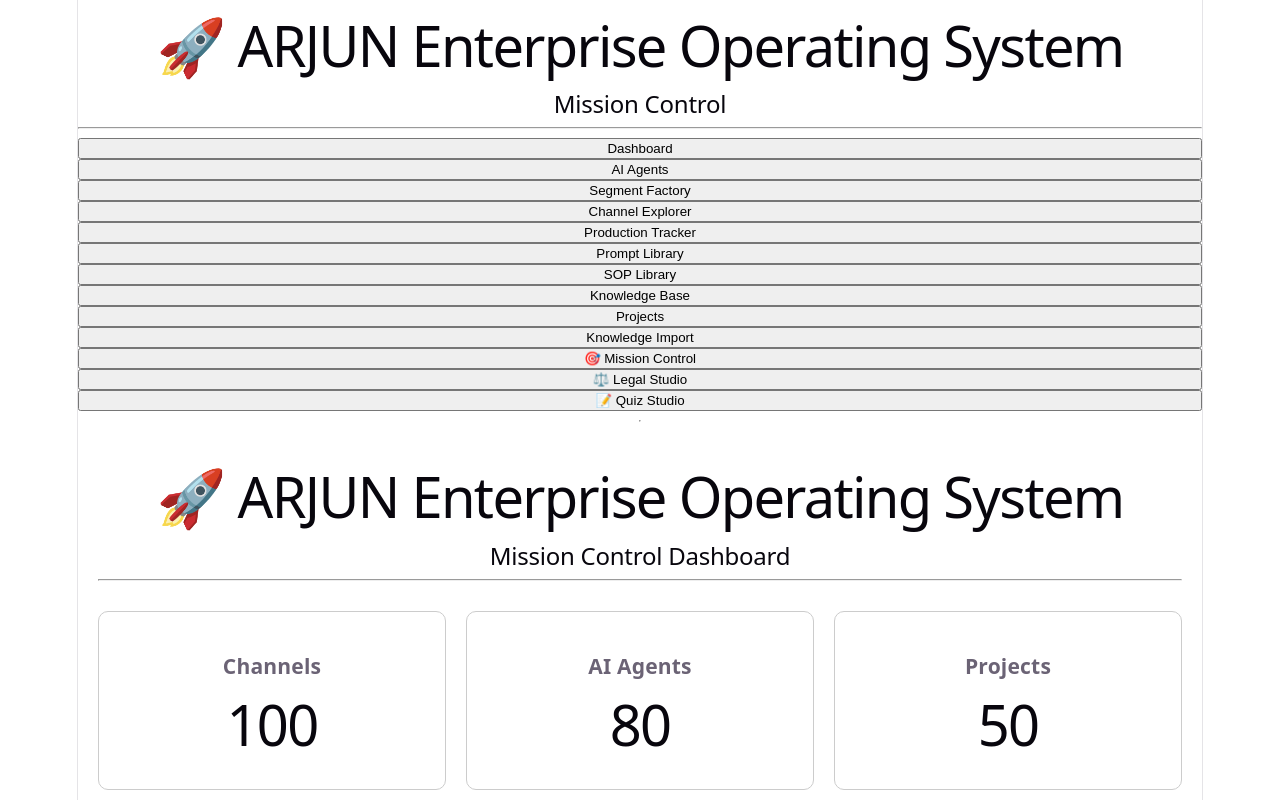
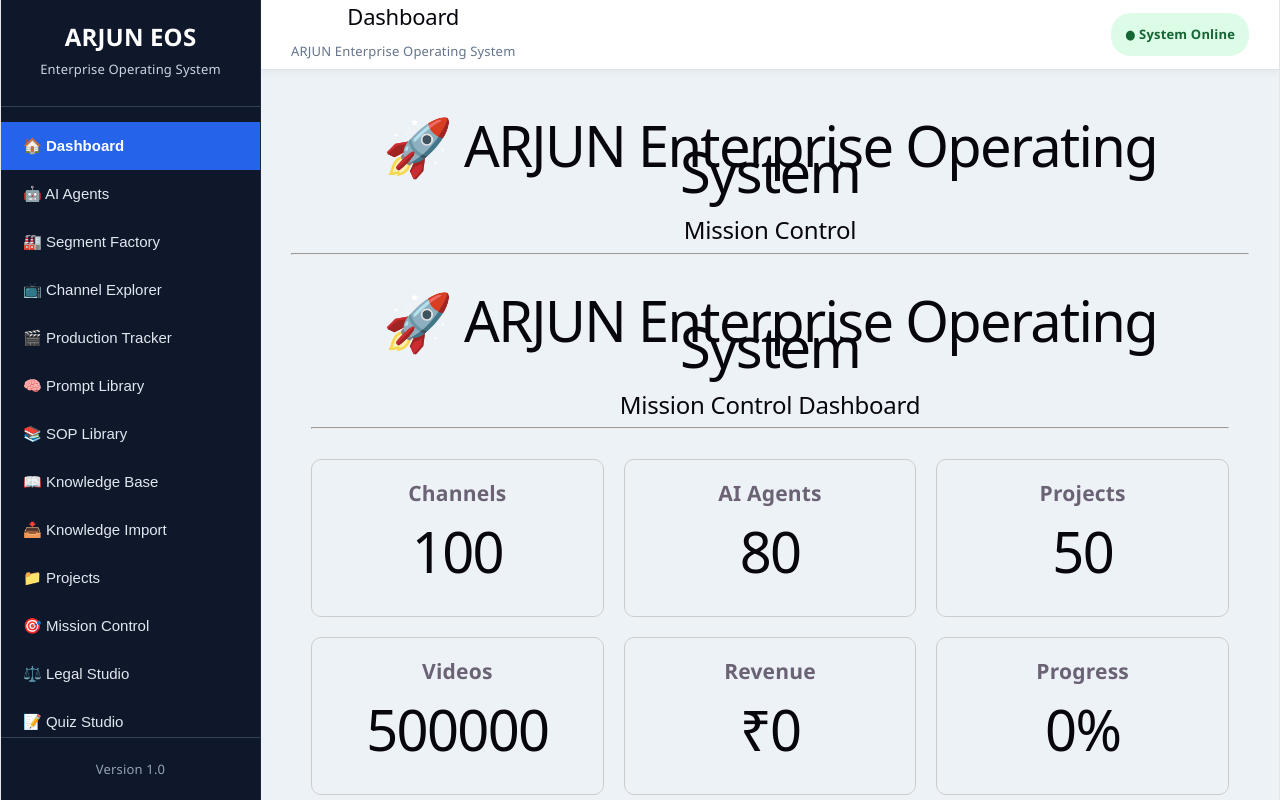
Before and after one commit to pankajnandlalsharma-afk/arjun-eos, a React (Vite) app: page / in a window 1280 px wide. Shown: the top 800 px of the page. Built offline with nearby package versions, Linux system fonts and the light colour scheme.

Commit message:
Sprint 1 - Enterprise Layout

```diff
--- a/src/App.jsx
+++ b/src/App.jsx
@@ -1,6 +1,7 @@
 import { useState } from "react";
 
 import Header from "./Header";
+import AppLayout from "./layouts/AppLayout";
 
 import Dashboard from "./components/Dashboard";
 import AIAgents from "./components/AIAgents";
@@ -16,97 +17,75 @@ import MissionControl from "./components/MissionControl";
 
 import LegalDocumentImportStudio from "./studio/LegalDocumentImportStudio";
 
-// Quiz Studio
 import QuizStudio from "./feature/quiz/components/QuizStudio";
 
 export default function App() {
 
     const [currentPage, setCurrentPage] = useState("dashboard");
 
+    const renderPage = () => {
+
+        switch (currentPage) {
+
+            case "dashboard":
+                return <Dashboard />;
+
+            case "aiagents":
+                return <AIAgents />;
+
+            case "segments":
+                return <SegmentFactory />;
+
+            case "channels":
+                return <ChannelExplorer />;
+
+            case "production":
+                return <ProductionTracker />;
+
+            case "prompts":
+                return <PromptLibrary />;
+
+            case "sop":
+                return <SOPLibrary />;
+
+            case "knowledge":
+                return <KnowledgeBase />;
+
+            case "knowledgeimport":
+                return <KnowledgeImport />;
+
+            case "projects":
+                return <Projects />;
+
+            case "mission":
+                return <MissionControl />;
+
+            case "legalstudio":
+                return <LegalDocumentImportStudio />;
+
+            case "quizstudio":
+                return <QuizStudio />;
+
+            default:
+                return <Dashboard />;
+
+        }
+
+    };
+
     return (
-        <>
+
+        <AppLayout
+            currentPage={currentPage}
+            setCurrentPage={setCurrentPage}
+        >
+
             <Header />
 
-            <button onClick={() => setCurrentPage("dashboard")}>
-                Dashboard
-            </button>
+            {renderPage()}
 
-            <button onClick={() => setCurrentPage("aiagents")}>
-                AI Agents
-            </button>
+        </AppLayout>
 
-            <button onClick={() => setCurrentPage("segments")}>
-                Segment Factory
-            </button>
-
-            <button onClick={() => setCurrentPage("channels")}>
-                Channel Explorer
-            </button>
-
-            <button onClick={() => setCurrentPage("production")}>
-                Production Tracker
-            </button>
-
-            <button onClick={() => setCurrentPage("prompts")}>
-                Prompt Library
-            </button>
-
-            <button onClick={() => setCurrentPage("sop")}>
-                SOP Library
-            </button>
-
-            <button onClick={() => setCurrentPage("knowledge")}>
-                Knowledge Base
-            </button>
-
-            <button onClick={() => setCurrentPage("projects")}>
-                Projects
-            </button>
-
-            <button onClick={() => setCurrentPage("knowledgeimport")}>
-                Knowledge Import
-            </button>
-
-            <button onClick={() => setCurrentPage("mission")}>
-                🎯 Mission Control
-            </button>
-
-            <button onClick={() => setCurrentPage("legalstudio")}>
-                ⚖️ Legal Studio
-            </button>
-
-            <button onClick={() => setCurrentPage("quizstudio")}>
-                📝 Quiz Studio
-            </button>
-
-            <hr />
-
-            {currentPage === "dashboard" && <Dashboard />}
-
-            {currentPage === "aiagents" && <AIAgents />}
-
-            {currentPage === "segments" && <SegmentFactory />}
-
-            {currentPage === "channels" && <ChannelExplorer />}
-
-            {currentPage === "production" && <ProductionTracker />}
-
-            {currentPage === "prompts" && <PromptLibrary />}
-
-            {currentPage === "sop" && <SOPLibrary />}
-
-            {currentPage === "knowledge" && <KnowledgeBase />}
-
-            {currentPage === "projects" && <Projects />}
-
-            {currentPage === "knowledgeimport" && <KnowledgeImport />}
-
-            {currentPage === "mission" && <MissionControl />}
-
-            {currentPage === "legalstudio" && <LegalDocumentImportStudio />}
-
-            {currentPage === "quizstudio" && <QuizStudio />}
-        </>
     );
 
 }
--- /dev/null
+++ b/src/layouts/AppLayout.jsx
@@ -0,0 +1,41 @@
+import React from "react";
+
+import "./layout.css";
+
+import Sidebar from "./Sidebar";
+import TopBar from "./TopBar";
+
+export default function AppLayout({
+    currentPage,
+    setCurrentPage,
+    children
+}) {
+
+    return (
+
+        <div className="enterprise-layout">
+
+            <Sidebar
+                currentPage={currentPage}
+                setCurrentPage={setCurrentPage}
+            />
+
+            <div className="main-content">
+
+                <TopBar
+                    currentPage={currentPage}
+                />
+
+                <main className="workspace">
+
+                    {children}
+
+                </main>
+
+            </div>
+
+        </div>
+
+    );
+
+}
--- /dev/null
+++ b/src/layouts/Sidebar.jsx
@@ -0,0 +1,71 @@
+import React from "react";
+
+const menu = [
+    { id: "dashboard", title: "🏠 Dashboard" },
+    { id: "aiagents", title: "🤖 AI Agents" },
+    { id: "segments", title: "🏭 Segment Factory" },
+    { id: "channels", title: "📺 Channel Explorer" },
+    { id: "production", title: "🎬 Production Tracker" },
+    { id: "prompts", title: "🧠 Prompt Library" },
+    { id: "sop", title: "📚 SOP Library" },
+    { id: "knowledge", title: "📖 Knowledge Base" },
+    { id: "knowledgeimport", title: "📥 Knowledge Import" },
+    { id: "projects", title: "📁 Projects" },
+    { id: "mission", title: "🎯 Mission Control" },
+    { id: "legalstudio", title: "⚖️ Legal Studio" },
+    { id: "quizstudio", title: "📝 Quiz Studio" }
+];
+
+export default function Sidebar({
+    currentPage,
+    setCurrentPage
+}) {
+
+    return (
+        <aside className="sidebar">
+
+            <div className="sidebar-header">
+
+                <div className="sidebar-title">
+                    ARJUN EOS
+                </div>
+
+                <div className="sidebar-subtitle">
+                    Enterprise Operating System
+                </div>
+
+            </div>
+
+            <div className="sidebar-menu">
+
+                {
+                    menu.map(item => (
+
+                        <button
+                            key={item.id}
+                            className={
+                                currentPage === item.id
+                                    ? "active"
+                                    : ""
+                            }
+                            onClick={() =>
+                                setCurrentPage(item.id)
+                            }
+                        >
+                            {item.title}
+                        </button>
+
+                    ))
+                }
+
+            </div>
+
+            <div className="sidebar-footer">
+
+                Version 1.0
+
+            </div>
+
+        </aside>
+    );
+}
--- /dev/null
+++ b/src/layouts/TopBar.jsx
@@ -0,0 +1,41 @@
+import React from "react";
+
+export default function TopBar({ currentPage }) {
+    const pageTitles = {
+        dashboard: "Dashboard",
+        aiagents: "AI Agents",
+        segments: "Segment Factory",
+        channels: "Channel Explorer",
+        production: "Production Tracker",
+        prompts: "Prompt Library",
+        sop: "SOP Library",
+        knowledge: "Knowledge Base",
+        knowledgeimport: "Knowledge Import",
+        projects: "Projects",
+        mission: "Mission Control",
+        legalstudio: "Legal Studio",
+        quizstudio: "Quiz Studio"
+    };
+
+    return (
+        <header className="topbar">
+
+            <div className="topbar-left">
+                <h2>{pageTitles[currentPage]}</h2>
+
+                <p>
+                    ARJUN Enterprise Operating System
+                </p>
+            </div>
+
+            <div className="topbar-right">
+
+                <div className="status">
+                    ● System Online
+                </div>
+
+            </div>
+
+        </header>
+    );
+}
--- /dev/null
+++ b/src/layouts/layout.css
@@ -0,0 +1,143 @@
+/*========================================================
+ARJUN EOS
+File : src/layouts/layout.css
+========================================================*/
+
+*{
+    margin:0;
+    padding:0;
+    box-sizing:border-box;
+}
+
+html,
+body,
+#root{
+    width:100%;
+    height:100%;
+    overflow:hidden;
+    font-family:"Segoe UI",Tahoma,Geneva,Verdana,sans-serif;
+    background:#edf2f7;
+}
+
+.enterprise-layout{
+    display:flex;
+    width:100%;
+    height:100vh;
+}
+
+/* =========================================
+   SIDEBAR
+========================================= */
+
+.sidebar{
+    width:260px;
+    background:#0f172a;
+    color:white;
+    display:flex;
+    flex-direction:column;
+    border-right:1px solid #1e293b;
+}
+
+.sidebar-header{
+    padding:24px;
+    border-bottom:1px solid #334155;
+}
+
+.sidebar-title{
+    font-size:24px;
+    font-weight:700;
+}
+
+.sidebar-subtitle{
+    margin-top:6px;
+    font-size:13px;
+    color:#cbd5e1;
+}
+
+.sidebar-menu{
+    flex:1;
+    overflow-y:auto;
+    padding-top:15px;
+}
+
+.sidebar button{
+    width:100%;
+    background:none;
+    border:none;
+    color:#e2e8f0;
+    padding:15px 22px;
+    text-align:left;
+    font-size:15px;
+    cursor:pointer;
+    transition:.25s;
+}
+
+.sidebar button:hover{
+    background:#1e293b;
+}
+
+.sidebar button.active{
+    background:#2563eb;
+    color:white;
+    font-weight:600;
+}
+
+.sidebar-footer{
+    border-top:1px solid #334155;
+    padding:18px;
+    font-size:13px;
+    color:#94a3b8;
+}
+
+/* =========================================
+   MAIN AREA
+========================================= */
+
+.main-content{
+    flex:1;
+    display:flex;
+    flex-direction:column;
+    overflow:hidden;
+}
+
+.topbar{
+    height:70px;
+    background:white;
+    border-bottom:1px solid #dbe4ee;
+    display:flex;
+    justify-content:space-between;
+    align-items:center;
+    padding:0 30px;
+    box-shadow:0 2px 8px rgba(0,0,0,.05);
+}
+
+.topbar-left h2{
+    font-size:22px;
+}
+
+.topbar-left p{
+    color:#64748b;
+    font-size:13px;
+    margin-top:3px;
+}
+
+.topbar-right{
+    display:flex;
+    align-items:center;
+    gap:18px;
+}
+
+.status{
+    padding:8px 14px;
+    border-radius:20px;
+    background:#dcfce7;
+    color:#166534;
+    font-size:13px;
+    font-weight:600;
+}
+
+.workspace{
+    flex:1;
+    overflow:auto;
+    padding:30px;
+}
```
